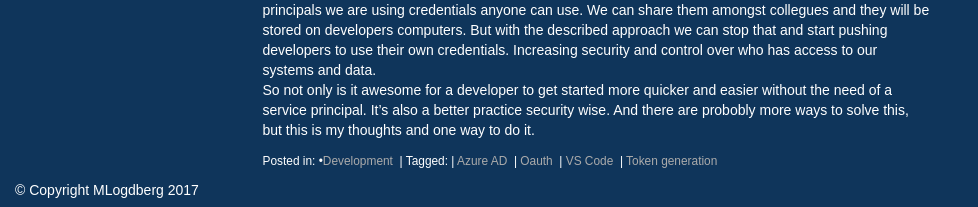
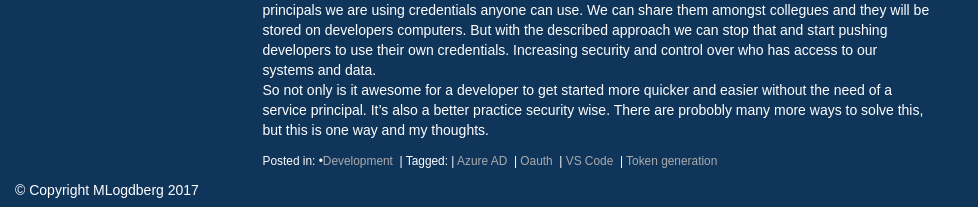
Before and after one commit to MLogdberg/mlogdberg.github.io, a Jekyll site: the page built from _posts/2021-10-21-Get Personal Token via VS Code.md, in a window 1280 px wide and 900 px high, scrolled down 2424 px. Shown: the part 690-897 px from the top of the window, without its empty margins (0-978 px from the left). Built offline with Jekyll 4.4.1, drawn with Linux system fonts in a browser that asks for light colours; nearby versions of some CDN libraries; some web fonts are replaced; comment, search, counter and statistics services are not loaded.

Commit message:
added text to summary

```diff
--- a/_posts/2021-10-21-Get Personal Token via VS Code.md
+++ b/_posts/2021-10-21-Get Personal Token via VS Code.md
@@ -77,4 +77,4 @@ This request is then sent to D365 with a token generated for you. As with Postma
 
 ## Summary:
 As a developer we often need to query systems like D365. When using the *"normal"* way with service principals we are using credentials anyone can use. We can share them amongst collegues and they will be stored on developers computers. But with the described approach we can stop that and start pushing developers to use their own credentials. Increasing security and control over who has access to our systems and data.
-So not only is it awesome for a developer to get started more quicker and easier without the need of a service principal. It's also a better practice security wise. And there are probobly more ways to solve this, but this is my thoughts and one way to do it.
+So not only is it awesome for a developer to get started more quicker and easier without the need of a service principal. It's also a better practice security wise. There are probobly many more ways to solve this, but this is one way and my thoughts.
```
